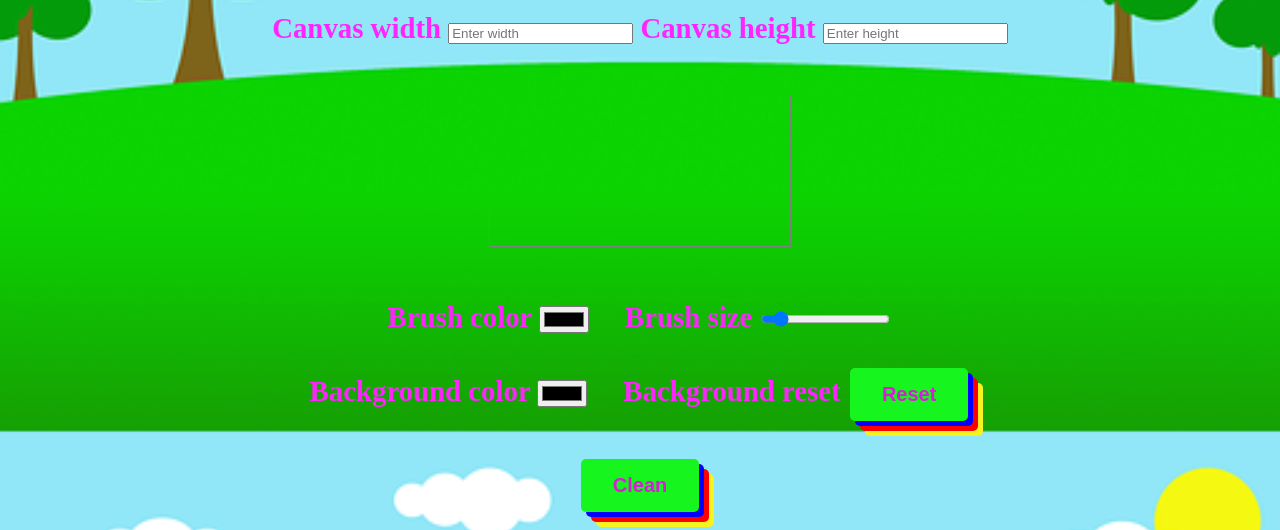
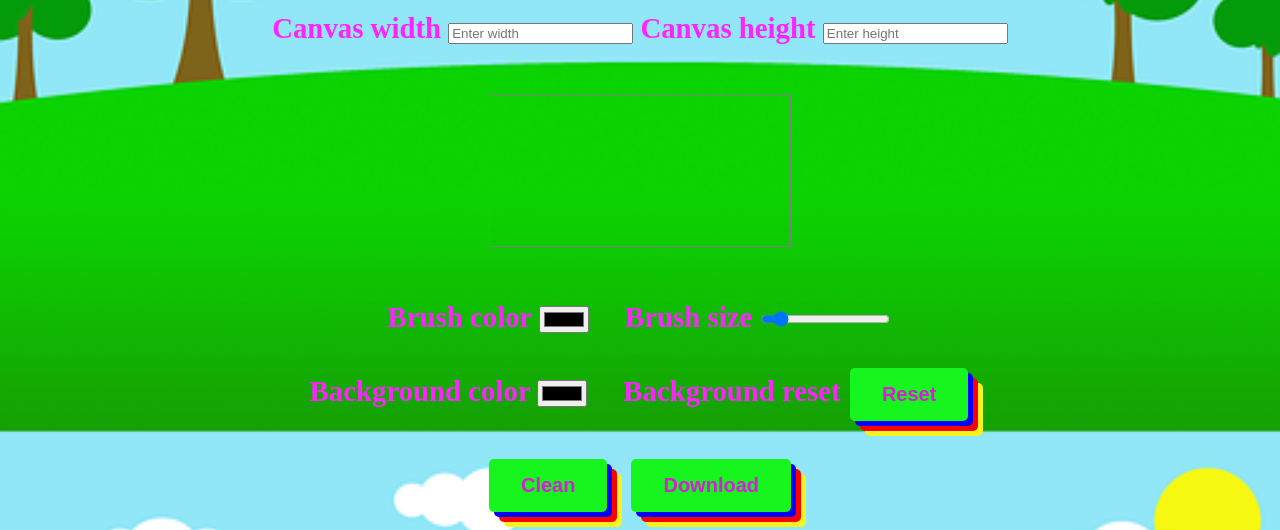
Before and after one commit to Hang-coder/today11, a plain HTML site: page index.html in a window 1280 px wide. Shown: the part 422-952 px from the top of the page. Drawn offline with Linux system fonts and the light colour scheme.

Commit message:
add_download-img

```diff
--- a/index.html
+++ b/index.html
@@ -57,6 +57,10 @@
     </p>
 
     <input type="button" id="clear_canvas" value="Clean" onclick="clearCanvas()" />
+    &nbsp; &nbsp;
+
+    <a id="download" download="myImage.jpg" href="" onclick="download_img(this);"><button type="button">Download</button></a>
+
     </div>
 <br>
 <br>
--- a/script.js
+++ b/script.js
@@ -4,6 +4,12 @@ var color = "black";
 var radius = 5;
 // only paint if mouse is being dragged (moved while the button is pressed)
 var isPainting = false;
+
+download_img = function(el) {
+  // get image URI from canvas object
+  var imageURI = paintcanvas.toDataURL("image/jpg");
+  el.href = imageURI;
+};
 
 function imgToColor(id) {
     var image = document.getElementById(id);
--- a/styles.css
+++ b/styles.css
@@ -39,7 +39,7 @@ canvas {
   border: 1px solid gray;
 }
 
-input[type="button"] {
+input[type="button"], button {
   background-color: #16f51e; /* Green */
   border: none;
   color:rgb(216, 29, 216);
```
Also changed, not shown: 1 other file.
